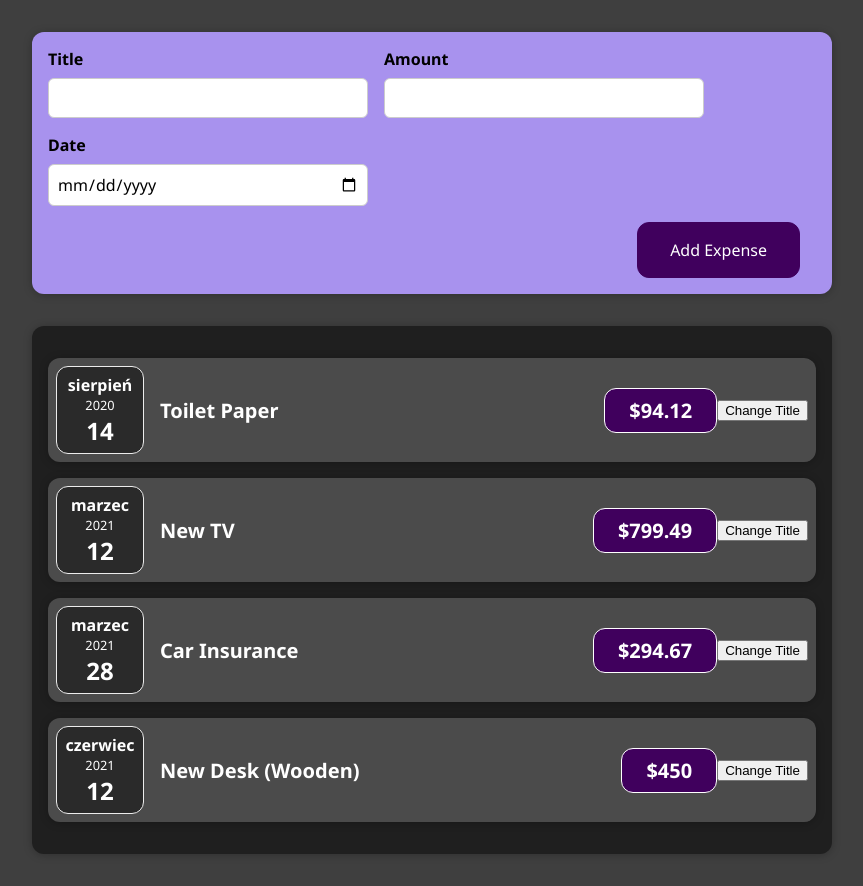
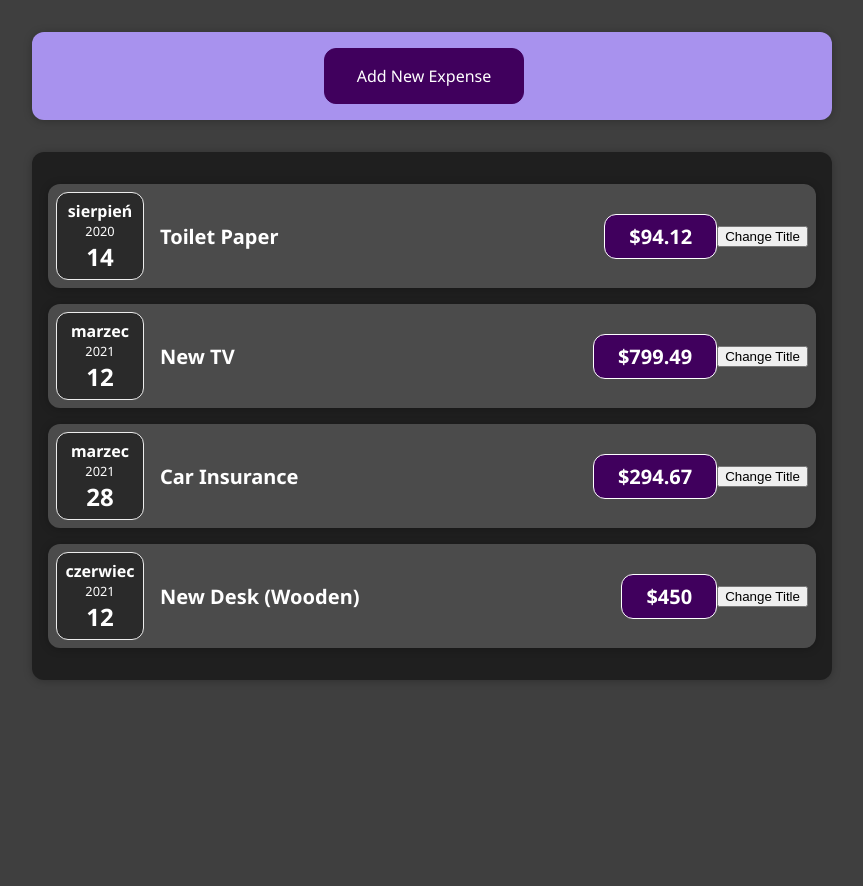
Before and after one commit to buczkowskid/Budget-Tracker-App, a React (Create React App) app: page / in a window 1280 px wide. Shown: the whole page, without its empty margins (208-1071 px from the left). After the commit the page ends 800 px from the top, so only its background shows below. Built offline with nearby package versions, Linux system fonts and the light colour scheme; the HTML template or start-up script is replaced by a standard one.

Commit message:
Fixed bug

```diff
--- a/src/components/NewExpense/ExpenseForm.js
+++ b/src/components/NewExpense/ExpenseForm.js
@@ -22,7 +22,7 @@
 
 		const expenseData = {
 			title: enteredTitle,
-			amount: enteredAmount,
+			amount: +enteredAmount,
 			date: new Date(enteredDate),
 		};
 		console.log(expenseData);
@@ -58,7 +58,7 @@
 					<label>Date</label>
 					<input
 						type="date"
-						min="2019-01-01"
+						min="2021-01-01"
 						max="2024-12-31"
 						value={enteredDate}
 						onChange={dateChangeHandler}
@@ -66,6 +66,9 @@
 				</div>
 			</div>
 			<div className="new-expense__actions">
+				<button type="button" onClick={props.onCancel}>
+					Cancel
+				</button>
 				<button type="submit">Add Expense</button>
 			</div>
 		</form>
--- a/src/components/NewExpense/NewExpense.js
+++ b/src/components/NewExpense/NewExpense.js
@@ -1,20 +1,37 @@
-import React from "react";
+import React, { useState } from "react";
 
 import ExpenseForm from "./ExpenseForm";
 import "./NewExpense.css";
 
 const NewExpense = (props) => {
+	const [isEditing, setIsEditing] = useState(false);
 	const saveExpenseDataHandler = (enteredExpenseData) => {
 		const expenseData = {
 			...enteredExpenseData,
 			id: Math.random().toString(),
 		};
 		props.onAddExpense(expenseData);
+		setIsEditing(false);
 	};
 
+	const startEditingHandler = () => {
+		setIsEditing(true);
+	};
+
+	const stopEditingHandler = () => {
+		setIsEditing(false);
+	};
 	return (
 		<div className="new-expense">
-			<ExpenseForm onSaveExpenseData={saveExpenseDataHandler} />
+			{!isEditing && (
+				<button onClick={startEditingHandler}>Add New Expense</button>
+			)}
+			{isEditing && (
+				<ExpenseForm
+					onSaveExpenseData={saveExpenseDataHandler}
+					onCancel={stopEditingHandler}
+				/>
+			)}
 		</div>
 	);
 };
```
